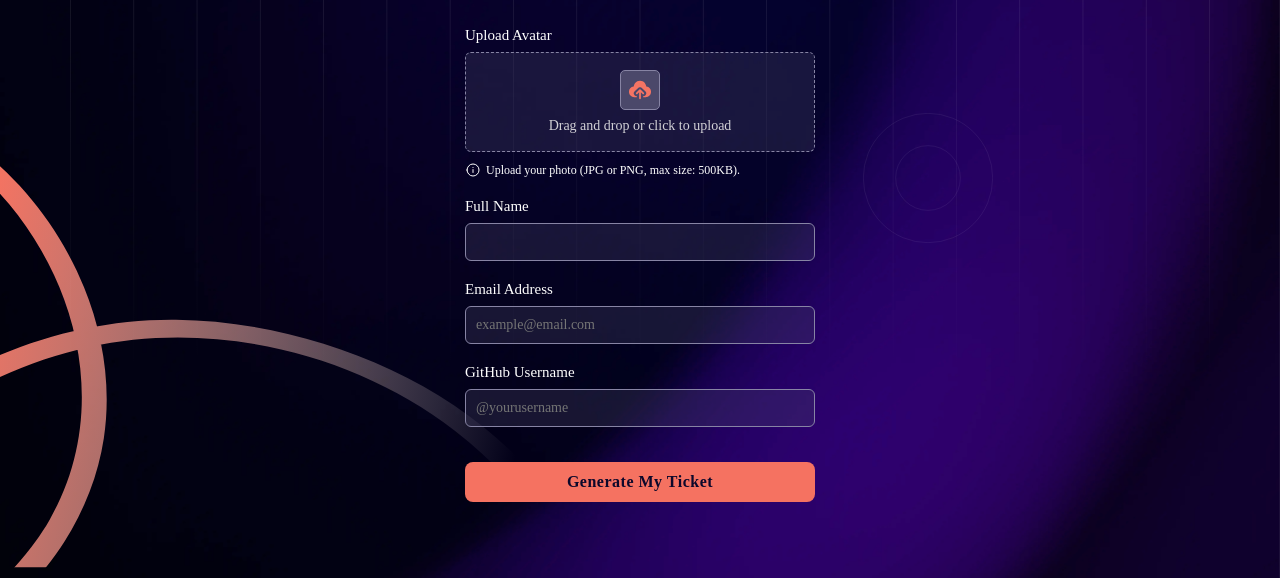
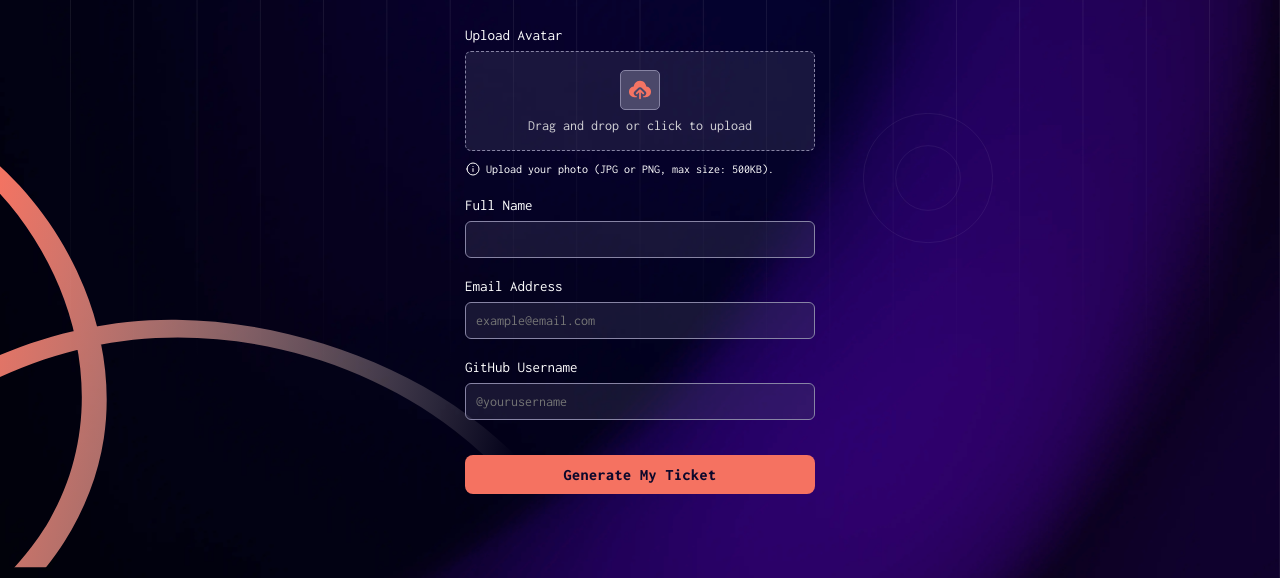
Before and after one commit to v3l0s-c0d3r/ticket-generator, a plain HTML site: page index.html in a window 1280 px wide. Shown: the part 222-800 px from the top of the page. Drawn offline with Linux system fonts and the light colour scheme; the site is published under a folder, as on GitHub Pages, so addresses that start at the root find nothing.

Commit message:
Update style.css

```diff
--- a/assets/styles/style.css
+++ b/assets/styles/style.css
@@ -1,7 +1,7 @@
 /* ===== BASE STYLES (MOBILE FIRST) ===== */
 @font-face {
     font-family: 'Inconsolata';
-    src: url('/assets/fonts/Inconsolata-VariableFont.ttf');
+    src: url('../fonts/Inconsolata-VariableFont.ttf');
 }
 
 * {
```
